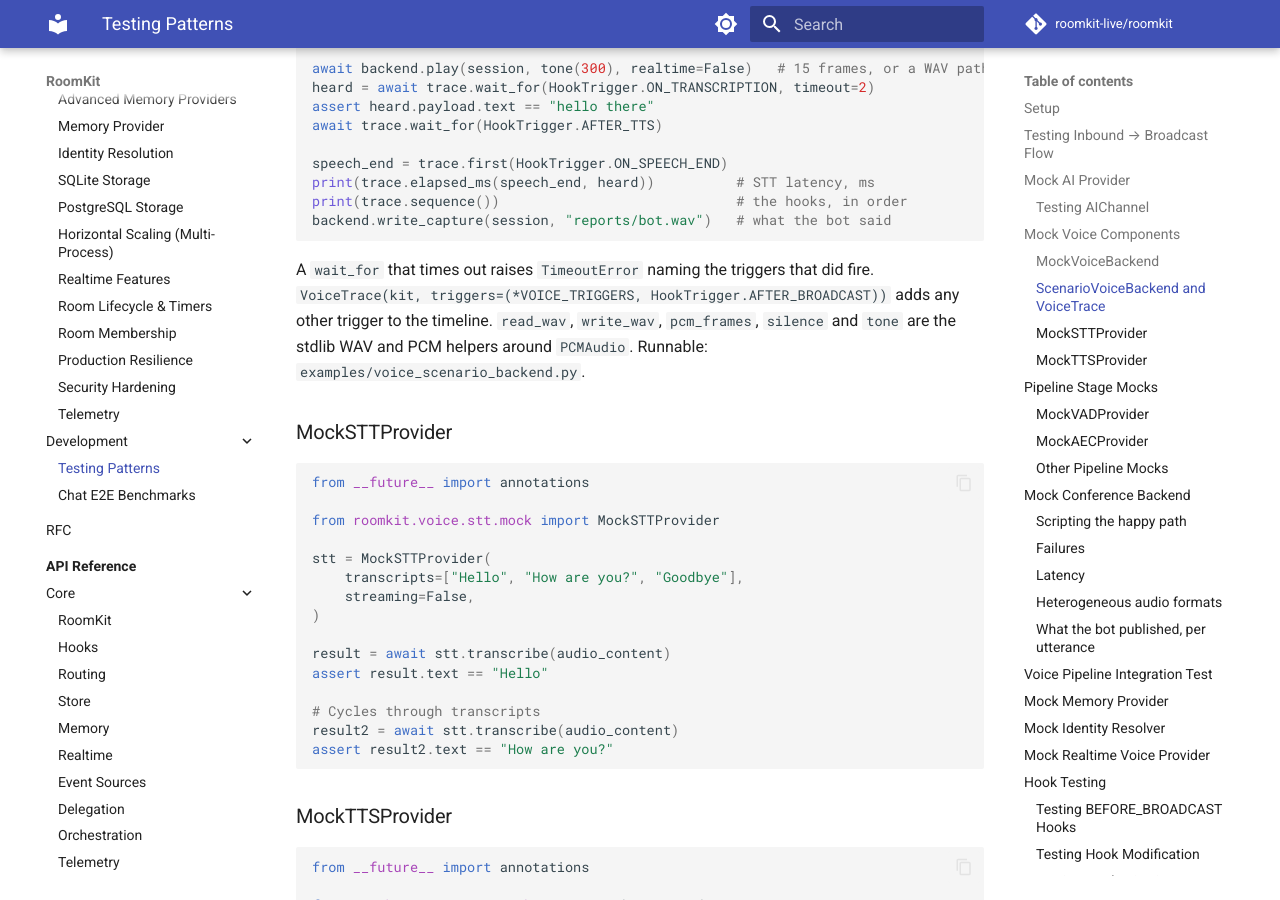
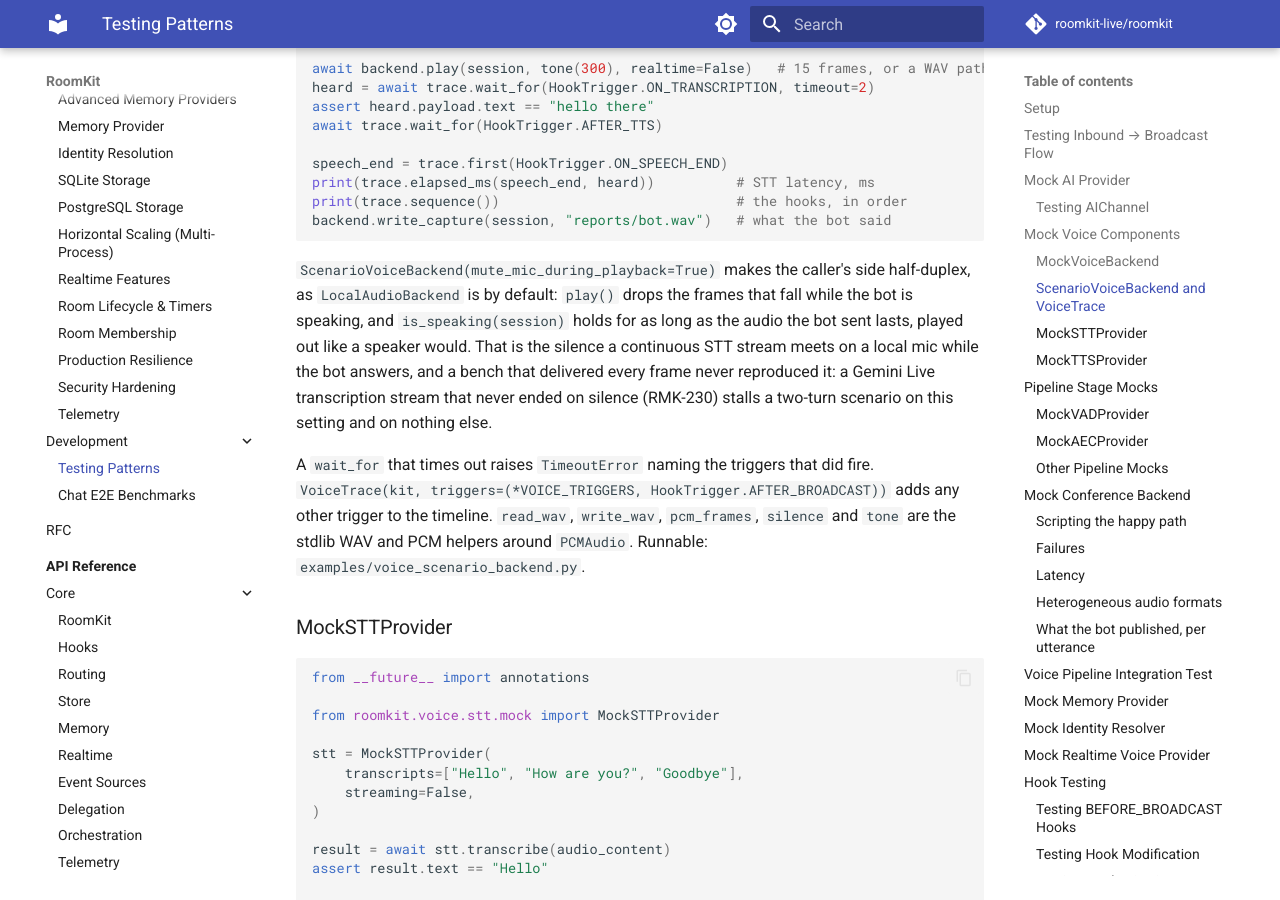
Before and after one commit to roomkit-live/roomkit-docs, an MkDocs documentation site: the page built from docs/guides/testing-patterns.md, in a window 1280 px wide and 900 px high, scrolled down 3795 px. Built offline with MkDocs 1.6.1 and Material for MkDocs 9.7.7, drawn with Linux system fonts in a browser that asks for light colours; comment, search, counter and statistics services are not loaded.

Commit message:
docs: a zero Gemini thinking budget turns reasoning off, and the voice bench can mute its caller like a local mic (RMK-232)

````diff
--- a/docs/guides/testing-patterns.md
+++ b/docs/guides/testing-patterns.md
@@ -195,6 +195,15 @@ print(trace.elapsed_ms(speech_end, heard))          # STT latency, ms
 print(trace.sequence())                             # the hooks, in order
 backend.write_capture(session, "reports/bot.wav")   # what the bot said
 ```
+
+`ScenarioVoiceBackend(mute_mic_during_playback=True)` makes the caller's side
+half-duplex, as `LocalAudioBackend` is by default: `play()` drops the frames
+that fall while the bot is speaking, and `is_speaking(session)` holds for as
+long as the audio the bot sent lasts, played out like a speaker would. That is
+the silence a continuous STT stream meets on a local mic while the bot answers,
+and a bench that delivered every frame never reproduced it: a Gemini Live
+transcription stream that never ended on silence (RMK-230) stalls a two-turn
+scenario on this setting and on nothing else.
 
 A `wait_for` that times out raises `TimeoutError` naming the triggers that did
 fire. `VoiceTrace(kit, triggers=(*VOICE_TRIGGERS, HookTrigger.AFTER_BROADCAST))`
````
Also changed, not shown: docs/guides/ai-thinking.md (+5 -1 lines).
